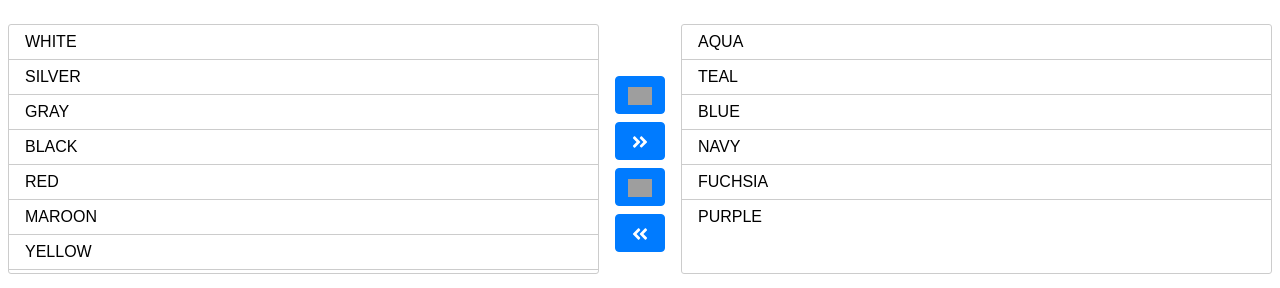
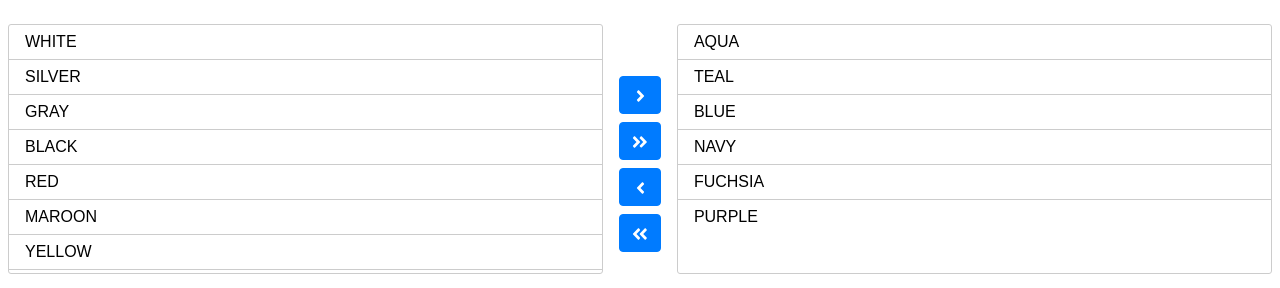
Before and after one commit to VigneshwarSridharan/dual-listbox-vue, a Vue app: page / in a window 1280 px wide. Shown: the top 288 px of the page. Built offline with nearby package versions, Linux system fonts and the light colour scheme; grey boxes are pictures that could not be loaded.

Commit message:
adding icon

```diff
--- a/src/components/DualListBox.vue
+++ b/src/components/DualListBox.vue
@@ -17,16 +17,36 @@
     </div>
     <div class="actions">
       <div class="btn-action" @click="moveDestination">
-        <img :src="angleRight" height="18" />
+        <svg height="18" viewBox="0 0 256 512">
+          <path
+            fill="#ffffff"
+            d="M224.3 273l-136 136c-9.4 9.4-24.6 9.4-33.9 0l-22.6-22.6c-9.4-9.4-9.4-24.6 0-33.9l96.4-96.4-96.4-96.4c-9.4-9.4-9.4-24.6 0-33.9L54.3 103c9.4-9.4 24.6-9.4 33.9 0l136 136c9.5 9.4 9.5 24.6.1 34z"
+          />
+        </svg>
       </div>
       <div class="btn-action" @click="moveAllDestination">
-        <img :src="angleDoubleRight" height="18" />
+        <svg height="18" viewBox="0 0 448 512">
+          <path
+            fill="#ffffff"
+            d="M224.3 273l-136 136c-9.4 9.4-24.6 9.4-33.9 0l-22.6-22.6c-9.4-9.4-9.4-24.6 0-33.9l96.4-96.4-96.4-96.4c-9.4-9.4-9.4-24.6 0-33.9L54.3 103c9.4-9.4 24.6-9.4 33.9 0l136 136c9.5 9.4 9.5 24.6.1 34zm192-34l-136-136c-9.4-9.4-24.6-9.4-33.9 0l-22.6 22.6c-9.4 9.4-9.4 24.6 0 33.9l96.4 96.4-96.4 96.4c-9.4 9.4-9.4 24.6 0 33.9l22.6 22.6c9.4 9.4 24.6 9.4 33.9 0l136-136c9.4-9.2 9.4-24.4 0-33.8z"
+          />
+        </svg>
       </div>
       <div class="btn-action" @click="moveSource">
-        <img :src="angleLeft" height="18" />
+        <svg height="18" viewBox="0 0 256 512">
+          <path
+            fill="#ffffff"
+            d="M31.7 239l136-136c9.4-9.4 24.6-9.4 33.9 0l22.6 22.6c9.4 9.4 9.4 24.6 0 33.9L127.9 256l96.4 96.4c9.4 9.4 9.4 24.6 0 33.9L201.7 409c-9.4 9.4-24.6 9.4-33.9 0l-136-136c-9.5-9.4-9.5-24.6-.1-34z"
+          />
+        </svg>
       </div>
       <div class="btn-action" @click="moveAllSource">
-        <img :src="angleDoubleLeft" height="18" />
+        <svg height="18" viewBox="0 0 448 512">
+          <path
+            fill="#ffffff"
+            d="M223.7 239l136-136c9.4-9.4 24.6-9.4 33.9 0l22.6 22.6c9.4 9.4 9.4 24.6 0 33.9L319.9 256l96.4 96.4c9.4 9.4 9.4 24.6 0 33.9L393.7 409c-9.4 9.4-24.6 9.4-33.9 0l-136-136c-9.5-9.4-9.5-24.6-.1-34zm-192 34l136 136c9.4 9.4 24.6 9.4 33.9 0l22.6-22.6c9.4-9.4 9.4-24.6 0-33.9L127.9 256l96.4-96.4c9.4-9.4 9.4-24.6 0-33.9L201.7 103c-9.4-9.4-24.6-9.4-33.9 0l-136 136c-9.5 9.4-9.5 24.6-.1 34z"
+          />
+        </svg>
       </div>
     </div>
     <div>
@@ -258,7 +278,7 @@ export default {
   border-color: #007bff;
   cursor: pointer;
 }
-.btn-action img {
+.btn-action svg {
   vertical-align: middle;
 }
 
```
